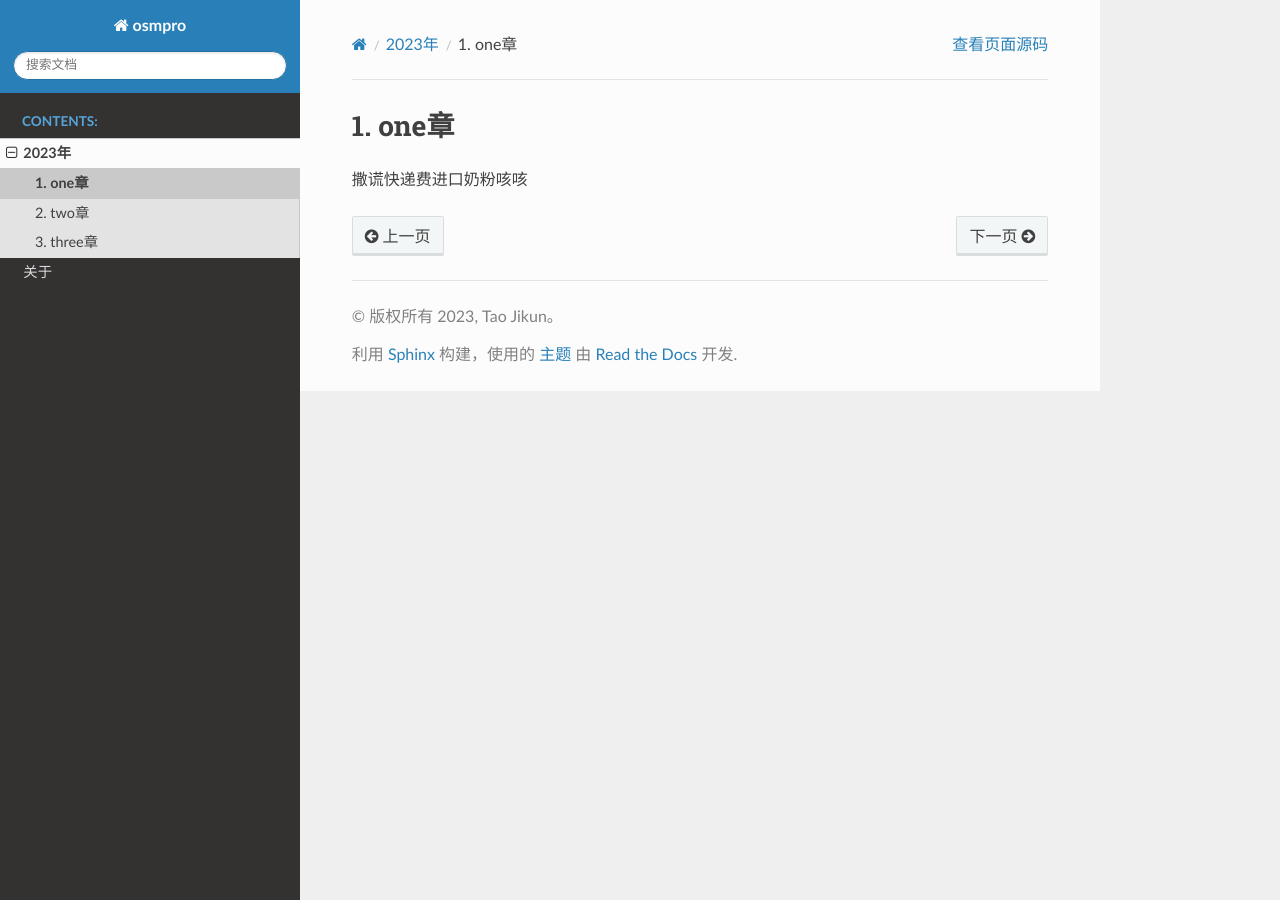
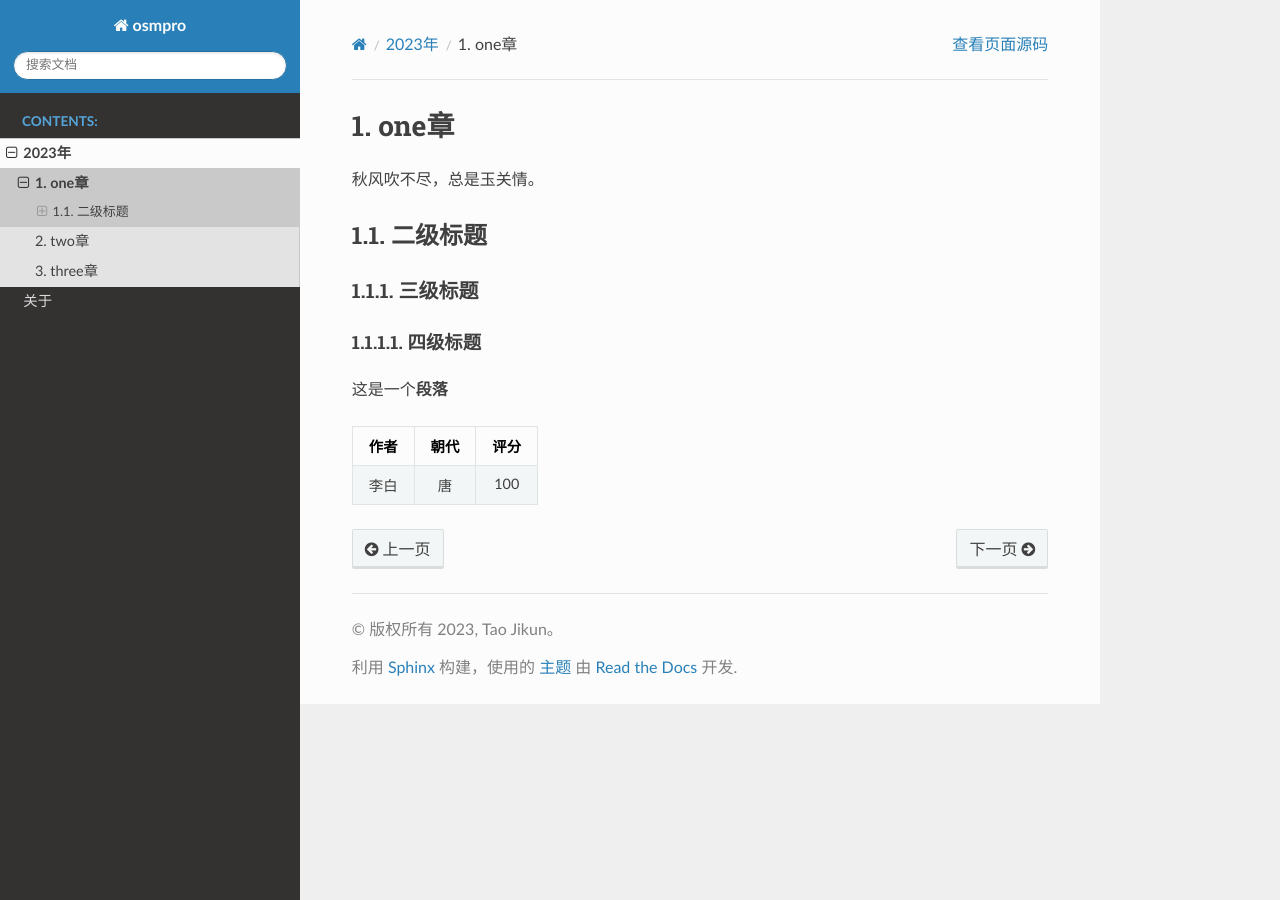
Before and after one commit to TJKkking/osmpro, a Sphinx documentation site: the page built from source/2023/one/contents.md, in a window 1280 px wide. Built offline with Sphinx 7.4.7 and the Read the Docs theme 2.0.0, drawn with Linux system fonts in a browser that asks for light colours.

Commit message:
增加MarkDown支持

```diff
--- a/source/2023/index.rst
+++ b/source/2023/index.rst
@@ -5,6 +5,6 @@
     :numbered:
     :maxdepth: 2
 
-    one/contents.rst
+    one/contents.md
     two/contents.rst
     three/contents.rst
--- /dev/null
+++ b/source/2023/one/contents.md
@@ -0,0 +1,18 @@
+one章
+=========
+
+ 秋风吹不尽，总是玉关情。
+
+ ## 二级标题
+
+
+ ### 三级标题
+
+
+ #### 四级标题
+
+ 这是一个**段落**
+
+ | 作者 | 朝代 | 评分 |
+ | :--: | :--: | :--: |
+ | 李白 |  唐  | 100  |
--- a/source/2023/one/contents.rst
+++ /dev/null
@@ -1,4 +0,0 @@
-one章
-=========
-
-撒谎快递费进口奶粉咳咳
--- a/source/conf.py
+++ b/source/conf.py
@@ -14,7 +14,10 @@ release = 'v1'
 # -- General configuration ---------------------------------------------------
 # https://www.sphinx-doc.org/en/master/usage/configuration.html#general-configuration
 
-extensions = []
+extensions = [
+    'recommonmark',
+    'sphinx_markdown_tables'
+]
 
 templates_path = ['_templates']
 exclude_patterns = []
```
Also changed, not shown: source/about.rst (line endings or trailing spaces).
